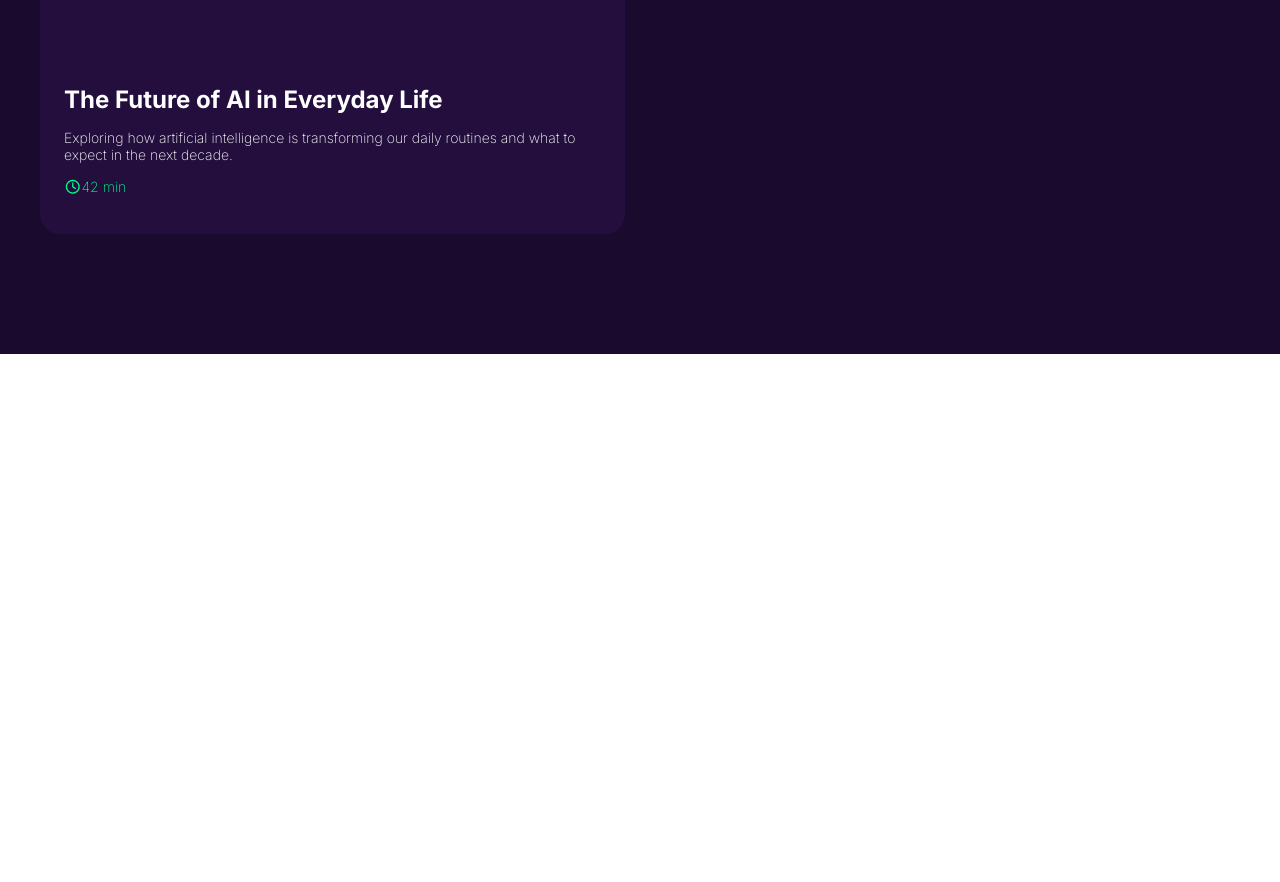
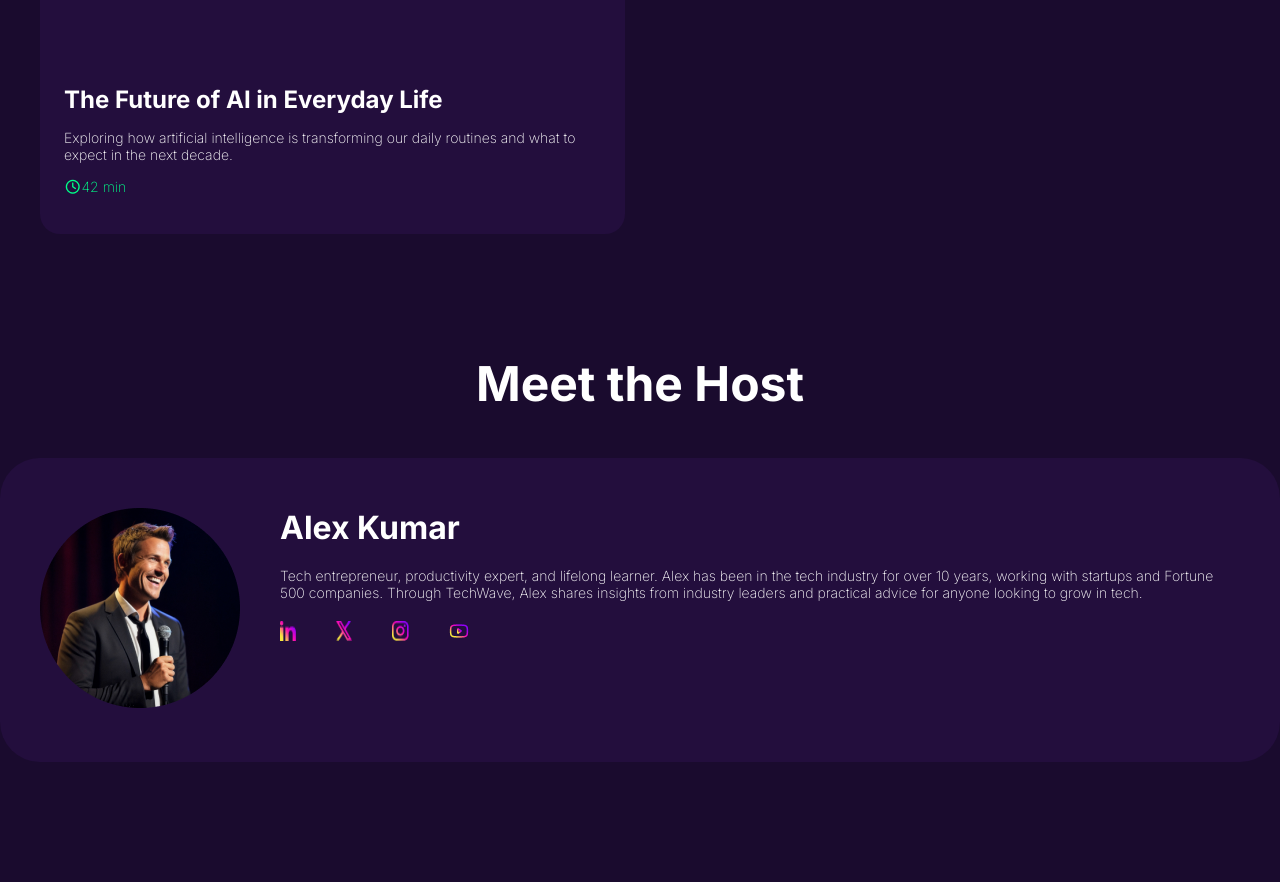
Before and after one commit to laffice/AS-2, a plain HTML site: page index.html in a window 1280 px wide. Shown: the part 4165-5047 px from the top of the page. Before the commit the page ends 4519 px from the top, so only its background shows below. Drawn offline with Linux system fonts and the light colour scheme; grey boxes are pictures that could not be loaded.

Commit message:
host container completed

```diff
--- a/index.css
+++ b/index.css
@@ -282,3 +282,39 @@
   font-weight: 200;
   margin-bottom: 15px;
 }
+
+/* host hero-containe */
+
+.container{
+  max-width: 1400px;
+  margin: 0 auto;
+  padding-bottom: 120px;
+}
+
+.container h1{
+  text-align: center;
+  font-size: 3rem;
+  font-weight: 700;
+  margin-bottom: 45px;
+}
+.host-content{
+  max-width: 1200px;
+  padding: 50px 40px;
+  gap: 40px;
+  border-radius: 40px;
+}
+.host-dis h2{
+  font-size: 2rem;
+  font-weight: 700;
+  margin-bottom: 20px;
+}
+.host-dis p {
+  font-size: 0.875rem;
+  font-weight: 200;
+  margin-bottom: 20px;
+}
+
+.links{
+  display: flex;
+  gap: 40px;
+}
--- a/index.html
+++ b/index.html
@@ -158,5 +158,28 @@
             </div>
         </div>
     </section>
+    <section class="host-container bg-cl">
+        <div class="container">
+
+            <h1>Meet the Host</h1>
+            <div class="host-content flex bg-cll">
+                <div class="hist-image">
+                    <img src="assets/host.png" alt="">
+
+                </div>
+                <div class="host-dis">
+                    <h2>Alex Kumar</h2>
+                    <p>Tech entrepreneur, productivity expert, and lifelong learner. Alex has been in the tech industry for over 10 years, working with startups and Fortune 500 companies. Through TechWave, Alex shares insights from industry leaders and practical advice for anyone looking to grow in tech.</p>
+                    <div class="links">
+                        <img src="assets/linkedin.png" alt="">
+                        <img src="assets/x.png" alt="">
+                        <img src="assets/instagram.png" alt="">
+                        <img src="assets/youtube.png" alt="">
+
+                    </div>
+                </div>
+            </div>
+        </div>
+    </section>
 </body>
 </html>
--- a/responsive.css
+++ b/responsive.css
@@ -31,6 +31,14 @@
     .Episodes{
         grid-template-columns: repeat(1, 1fr);
     }
+    .host-content{
+        flex-direction: column;
+        text-align: center;
+        padding: 40px 30px;
+    }
+
+
+
 }
 
 
```
